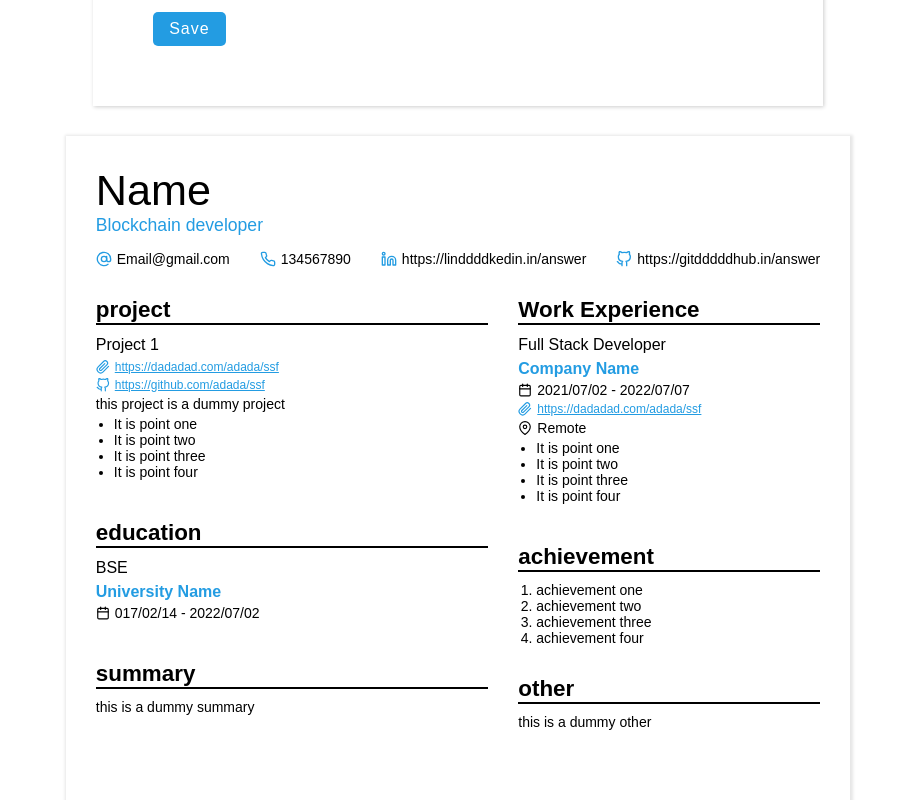
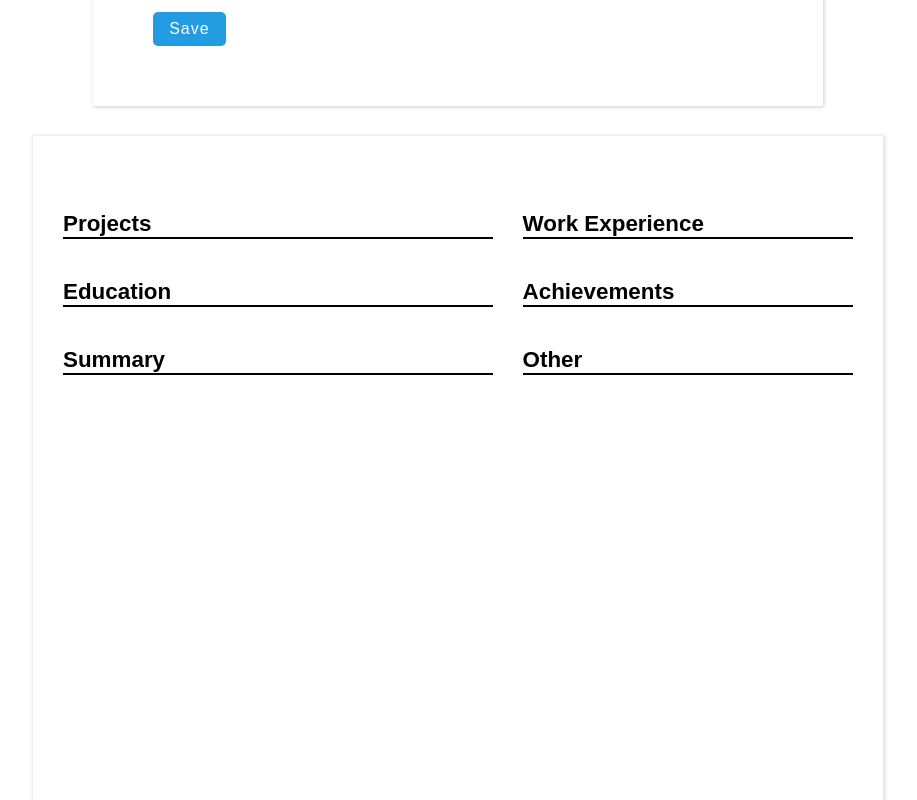
Before and after one commit to Prabodashan/Resume-Builder, a React (Create React App) app: page / in a window 1280 px wide. Shown: the part 1260-2060 px from the top of the page, without its empty margins (182-1099 px from the left). Built offline with nearby package versions, Linux system fonts and the light colour scheme.

Commit message:
added fuction to make resume and download it

```diff
--- a/package.json
+++ b/package.json
@@ -10,6 +10,7 @@
     "react-dom": "^18.2.0",
     "react-feather": "^2.0.10",
     "react-scripts": "5.0.1",
+    "react-to-print": "^2.14.7",
     "web-vitals": "^2.1.4"
   },
   "scripts": {
--- a/src/Components/Body/Body.jsx
+++ b/src/Components/Body/Body.jsx
@@ -1,11 +1,13 @@
-import React, { useEffect, useState } from "react";
+import React, { useRef, useState } from "react";
+import ReactToPrint from "react-to-print";
 import { ArrowDown } from "react-feather";
+
 import Editor from "../Editor/Editor";
 import Resume from "../Resume/Resume";
 
 import styles from "./Body.module.css";
 
-const Body = () => {
+function Body() {
   const colors = ["#239ce2", "#48bb78", "#0bc5ea", "#a0aec0", "#ed8936"];
   const sections = {
     basicInfo: "Basic Info",
@@ -16,6 +18,7 @@ const Body = () => {
     summary: "Summary",
     other: "Other",
   };
+  const resumeRef = useRef();
 
   const [activeColor, setActiveColor] = useState(colors[0]);
   const [resumeInformation, setResumeInformation] = useState({
@@ -56,10 +59,6 @@ const Body = () => {
     },
   });
 
-  useEffect(() => {
-    console.log(resumeInformation);
-  }, [resumeInformation]);
-
   return (
     <div className={styles.container}>
       <p className={styles.heading}>Resume Builder</p>
@@ -69,13 +68,23 @@ const Body = () => {
             <span
               key={item}
               style={{ backgroundColor: item }}
-              className={styles.color}
+              className={`${styles.color} ${
+                activeColor === item ? styles.active : ""
+              }`}
+              onClick={() => setActiveColor(item)}
             />
           ))}
         </div>
-        <button>
-          Download <ArrowDown />
-        </button>
+        <ReactToPrint
+          trigger={() => {
+            return (
+              <button>
+                Download <ArrowDown />
+              </button>
+            );
+          }}
+          content={() => resumeRef.current}
+        />
       </div>
       <div className={styles.main}>
         <Editor
@@ -84,14 +93,14 @@ const Body = () => {
           setInformation={setResumeInformation}
         />
         <Resume
-        // ref={resumeRef}
-        // sections={sections}
-        // information={resumeInformation}
-        // activeColor={activeColor}
+          ref={resumeRef}
+          sections={sections}
+          information={resumeInformation}
+          activeColor={activeColor}
         />
       </div>
     </div>
   );
-};
+}
 
 export default Body;
--- a/src/Components/Editor/Editor.jsx
+++ b/src/Components/Editor/Editor.jsx
@@ -318,6 +318,7 @@ const Editor = (props) => {
         label="Summary"
         placeholder="Enter your objective/summary"
         value={values.summary}
+        inputType="textArea"
         onChange={(event) =>
           setValues((prev) => ({ ...prev, summary: event.target.value }))
         }
@@ -330,6 +331,7 @@ const Editor = (props) => {
       <InputControl
         label="Other"
         placeholder="Enter something"
+        inputType="textArea"
         value={values.other}
         onChange={(event) =>
           setValues((prev) => ({ ...prev, other: event.target.value }))
--- a/src/Components/Resume/Resume.jsx
+++ b/src/Components/Resume/Resume.jsx
@@ -1,4 +1,4 @@
-import React, { useEffect, useState } from "react";
+import React, { forwardRef, useEffect, useRef, useState } from "react";
 import {
   AtSign,
   Calendar,
@@ -8,143 +8,351 @@ import {
   Paperclip,
   Phone,
 } from "react-feather";
+
 import styles from "./Resume.module.css";
 
-const Resume = (props) => {
+const Resume = forwardRef((props, ref) => {
+  const information = props.information;
+  const sections = props.sections;
+  const containerRef = useRef();
+
   const [columns, setColumns] = useState([[], []]);
   const [source, setSource] = useState("");
   const [target, seTarget] = useState("");
 
-  const workExpSection = (
-    <div key={"workexp"} className={`${styles.section} ${styles.workExp}`}>
-      <div className={styles.sectionTitle}>Work Experience</div>
+  const info = {
+    workExp: information[sections.workExp],
+    project: information[sections.project],
+    achievement: information[sections.achievement],
+    education: information[sections.education],
+    basicInfo: information[sections.basicInfo],
+    summary: information[sections.summary],
+    other: information[sections.other],
+  };
+
+  const getFormattedDate = (value) => {
+    if (!value) return "";
+    const date = new Date(value);
+
+    return `${date.getDate()}/${date.getMonth() + 1}/${date.getFullYear()}`;
+  };
+
+  const sectionDiv = {
+    [sections.workExp]: (
+      <div
+        key={"workexp"}
+        draggable
+        onDragOver={() => seTarget(info.workExp?.id)}
+        onDragEnd={() => setSource(info.workExp?.id)}
+        className={`${styles.section} ${
+          info.workExp?.sectionTitle ? "" : styles.hidden
+        }`}
+      >
+        <div className={styles.sectionTitle}>{info.workExp.sectionTitle}</div>
         <div className={styles.content}>
-        <div className={styles.item}>
-          <p className={styles.title}>Full Stack Developer</p>
-          <p className={styles.subTitle}>Company Name</p>
+          {info.workExp?.details?.map((item) => (
+            <div className={styles.item} key={item.title}>
+              {item.title ? (
+                <p className={styles.title}>{item.title}</p>
+              ) : (
+                <span />
+              )}
+              {item.companyName ? (
+                <p className={styles.subTitle}>{item.companyName}</p>
+              ) : (
+                <span />
+              )}
+              {item.certificationLink ? (
+                <a className={styles.link} href={item.certificationLink}>
+                  <Paperclip />
+                  {item.certificationLink}
+                </a>
+              ) : (
+                <span />
+              )}
+              {item.startDate && item.endDate ? (
                 <div className={styles.date}>
-            <Calendar /> 2021/07/02 - 2022/07/07
+                  <Calendar /> {getFormattedDate(item.startDate)}-
+                  {getFormattedDate(item.endDate)}
                 </div>
-          <a href="#" className={styles.link}>
-            <Paperclip /> https://dadadad.com/adada/ssf
-          </a>
+              ) : (
+                <div />
+              )}
+              {item.location ? (
                 <p className={styles.date}>
                   <MapPin /> Remote
                 </p>
+              ) : (
+                <span />
+              )}
+              {item.points?.length > 0 ? (
                 <ul className={styles.points}>
-            <li className={styles.point}>It is point one</li>
-            <li className={styles.point}>It is point two</li>
-            <li className={styles.point}>It is point three</li>
-            <li className={styles.point}>It is point four</li>
+                  {item.points?.map((elem, index) => (
+                    <li className={styles.point} key={elem + index}>
+                      {elem}
+                    </li>
+                  ))}
                 </ul>
+              ) : (
+                <span />
+              )}
+            </div>
+          ))}
         </div>
       </div>
+    ),
+    [sections.project]: (
+      <div
+        key={"project"}
+        draggable
+        onDragOver={() => seTarget(info.project?.id)}
+        onDragEnd={() => setSource(info.project?.id)}
+        className={`${styles.section} ${
+          info.project?.sectionTitle ? "" : styles.hidden
+        }`}
+      >
+        <div className={styles.sectionTitle}>{info.project.sectionTitle}</div>
+        <div className={styles.content}>
+          {info.project?.details?.map((item) => (
+            <div className={styles.item}>
+              {item.title ? (
+                <p className={styles.title}>{item.title}</p>
+              ) : (
+                <span />
+              )}
+              {item.link ? (
+                <a className={styles.link} href={item.link}>
+                  <Paperclip />
+                  {item.link}
+                </a>
+              ) : (
+                <span />
+              )}
+              {item.github ? (
+                <a className={styles.link} href={item.github}>
+                  <GitHub />
+                  {item.github}
+                </a>
+              ) : (
+                <span />
+              )}
+              {item.overview ? (
+                <p className={styles.overview}>{item.overview} </p>
+              ) : (
+                <span />
+              )}
+              {item.points?.length > 0 ? (
+                <ul className={styles.points}>
+                  {item.points?.map((elem, index) => (
+                    <li className={styles.point} key={elem + index}>
+                      {elem}
+                    </li>
+                  ))}
+                </ul>
+              ) : (
+                <span />
+              )}
             </div>
-  );
-  const projectSection = (
-    <div key={"project"} className={`${styles.section} ${styles.project}`}>
-      <div className={styles.sectionTitle}>project</div>
-      <div className={styles.content}>
-        <div className={styles.item}>
-          <p className={styles.title}>Project 1</p>
-          <a href="#" className={styles.link}>
-            <Paperclip /> https://dadadad.com/adada/ssf
-          </a>
-          <a href="#" className={styles.link}>
-            <GitHub /> https://github.com/adada/ssf
-          </a>
-          <p className={styles.overview}>this project is a dummy project </p>
-          <ul className={styles.points}>
-            <li className={styles.point}>It is point one</li>
-            <li className={styles.point}>It is point two</li>
-            <li className={styles.point}>It is point three</li>
-            <li className={styles.point}>It is point four</li>
-          </ul>
+          ))}
         </div>
       </div>
+    ),
+    [sections.education]: (
+      <div
+        key={"education"}
+        draggable
+        onDragOver={() => seTarget(info.education?.id)}
+        onDragEnd={() => setSource(info.education?.id)}
+        className={`${styles.section} ${
+          info.education?.sectionTitle ? "" : styles.hidden
+        }`}
+      >
+        <div className={styles.sectionTitle}>
+          {info.education?.sectionTitle}
         </div>
-  );
-  const educationSection = (
-    <div key={"education"} className={`${styles.section} ${styles.education}`}>
-      <div className={styles.sectionTitle}>education</div>
         <div className={styles.content}>
+          {info.education?.details?.map((item) => (
             <div className={styles.item}>
-          <p className={styles.title}>BSE</p>
-          <p className={styles.subTitle}>University Name</p>
+              {item.title ? (
+                <p className={styles.title}>{item.title}</p>
+              ) : (
+                <span />
+              )}
+              {item.college ? (
+                <p className={styles.subTitle}>Some college name</p>
+              ) : (
+                <span />
+              )}
+              {item.startDate && item.endDate ? (
                 <div className={styles.date}>
-            <Calendar /> 017/02/14 - 2022/07/02
+                  <Calendar /> {getFormattedDate(item.startDate)} -
+                  {getFormattedDate(item.endDate)}
+                </div>
+              ) : (
+                ""
+              )}
+            </div>
+          ))}
+        </div>
+      </div>
+    ),
+    [sections.achievement]: (
+      <div
+        key={"achievement"}
+        draggable
+        onDragOver={() => seTarget(info.achievement?.id)}
+        onDragEnd={() => setSource(info.achievement?.id)}
+        className={`${styles.section} ${
+          info.achievement?.sectionTitle ? "" : styles.hidden
+        }`}
+      >
+        <div className={styles.sectionTitle}>
+          {info.achievement?.sectionTitle}
+        </div>
+        <div className={styles.content}>
+          {info.achievement?.points?.length > 0 ? (
+            <ul className={styles.numbered}>
+              {info.achievement?.points?.map((elem, index) => (
+                <li className={styles.point} key={elem + index}>
+                  {elem}
+                </li>
+              ))}
+            </ul>
+          ) : (
+            <span />
+          )}
+        </div>
+      </div>
+    ),
+    [sections.summary]: (
+      <div
+        key={"summary"}
+        draggable
+        onDragOver={() => seTarget(info.summary?.id)}
+        onDragEnd={() => setSource(info.summary?.id)}
+        className={`${styles.section} ${
+          info.summary?.sectionTitle ? "" : styles.hidden
+        }`}
+      >
+        <div className={styles.sectionTitle}>{info.summary?.sectionTitle}</div>
+        <div className={styles.content}>
+          <p className={styles.overview}>{info.summary?.detail}</p>
+        </div>
+      </div>
+    ),
+    [sections.other]: (
+      <div
+        key={"other"}
+        draggable
+        onDragOver={() => seTarget(info.other?.id)}
+        onDragEnd={() => setSource(info.other?.id)}
+        className={`${styles.section} ${
+          info.other?.sectionTitle ? "" : styles.hidden
+        }`}
+      >
+        <div className={styles.sectionTitle}>{info.other?.sectionTitle}</div>
+        <div className={styles.content}>
+          <p className={styles.overview}>{info?.other?.detail}</p>
+        </div>
+      </div>
+    ),
+  };
+
+  const swapSourceTarget = (source, target) => {
+    if (!source || !target) return;
+    const tempColumns = [[...columns[0]], [...columns[1]]];
+
+    let sourceRowIndex = tempColumns[0].findIndex((item) => item === source);
+    let sourceColumnIndex = 0;
+    if (sourceRowIndex < 0) {
+      sourceColumnIndex = 1;
+      sourceRowIndex = tempColumns[1].findIndex((item) => item === source);
+    }
+
+    let targetRowIndex = tempColumns[0].findIndex((item) => item === target);
+    let targetColumnIndex = 0;
+    if (targetRowIndex < 0) {
+      targetColumnIndex = 1;
+      targetRowIndex = tempColumns[1].findIndex((item) => item === target);
+    }
+
+    const tempSource = tempColumns[sourceColumnIndex][sourceRowIndex];
+    tempColumns[sourceColumnIndex][sourceRowIndex] =
+      tempColumns[targetColumnIndex][targetRowIndex];
+
+    tempColumns[targetColumnIndex][targetRowIndex] = tempSource;
+
+    setColumns(tempColumns);
+  };
+
+  useEffect(() => {
+    setColumns([
+      [sections.project, sections.education, sections.summary],
+      [sections.workExp, sections.achievement, sections.other],
+    ]);
+  }, []);
+
+  useEffect(() => {
+    swapSourceTarget(source, target);
+  }, [source]);
+
+  useEffect(() => {
+    const container = containerRef.current;
+    if (!props.activeColor || !container) return;
+
+    container.style.setProperty("--color", props.activeColor);
+  }, [props.activeColor]);
+
+  return (
+    <div ref={ref}>
+      <div ref={containerRef} className={styles.container}>
+        <div className={styles.header}>
+          <p className={styles.heading}>{info.basicInfo?.detail?.name}</p>
+          <p className={styles.subHeading}>{info.basicInfo?.detail?.title}</p>
+
+          <div className={styles.links}>
+            {info.basicInfo?.detail?.email ? (
+              <a className={styles.link} type="email">
+                <AtSign /> {info.basicInfo?.detail?.email}
+              </a>
+            ) : (
+              <span />
+            )}
+            {info.basicInfo?.detail?.phone ? (
+              <a className={styles.link}>
+                <Phone /> {info.basicInfo?.detail?.phone}
+              </a>
+            ) : (
+              <span />
+            )}
+            {info.basicInfo?.detail?.linkedin ? (
+              <a className={styles.link}>
+                <Linkedin /> {info.basicInfo?.detail?.linkedin}
+              </a>
+            ) : (
+              <span />
+            )}
+            {info.basicInfo?.detail?.github ? (
+              <a className={styles.link}>
+                <GitHub /> {info.basicInfo?.detail?.github}
+              </a>
+            ) : (
+              <span />
+            )}
+          </div>
+        </div>
+
+        <div className={styles.main}>
+          <div className={styles.col1}>
+            {columns[0].map((item) => sectionDiv[item])}
+          </div>
+          <div className={styles.col2}>
+            {columns[1].map((item) => sectionDiv[item])}
           </div>
         </div>
       </div>
     </div>
   );
-  const achievementSection = (
-    <div
-      key={"achievement"}
-      className={`${styles.section} ${styles.achievement}`}
-    >
-      <div className={styles.sectionTitle}>achievement</div>
-      <div className={styles.content}>
-        <ul className={styles.numbered}>
-          <li>achievement one</li>
-          <li>achievement two</li>
-          <li>achievement three</li>
-          <li>achievement four</li>
-        </ul>
-      </div>
-    </div>
-  );
-  const summarySection = (
-    <div key={"summary"} className={`${styles.section} ${styles.summary}`}>
-      <div className={styles.sectionTitle}>summary</div>
-      <div className={styles.content}>
-        <div className={styles.overview}>this is a dummy summary </div>
-      </div>
-    </div>
-  );
-  const otherSection = (
-    <div key={"other"} className={`${styles.section} ${styles.other}`}>
-      <div className={styles.sectionTitle}>other</div>
-      <div className={styles.content}>
-        <div className={styles.overview}>this is a dummy other </div>
-      </div>
-    </div>
-  );
-
-  useEffect(() => {
-    setColumns([
-      [projectSection, educationSection, summarySection],
-      [workExpSection, achievementSection, otherSection],
-    ]);
-  }, []);
-
-  return (
-    <div className={styles.container}>
-      <div className={styles.header}>
-        <p className={styles.heading}>Name</p>
-        <p className={styles.subHeading}>Blockchain developer</p>
-
-        <div className={styles.links}>
-          <a className={styles.link}>
-            <AtSign /> Email@gmail.com
-          </a>
-          <a className={styles.link}>
-            <Phone /> 134567890
-          </a>
-          <a className={styles.link}>
-            <Linkedin /> https://linddddkedin.in/answer
-          </a>
-          <a className={styles.link}>
-            <GitHub /> https://gitdddddhub.in/answer
-          </a>
-        </div>
-      </div>
-      <div className={styles.main}>
-        <div className={styles.col1}>{columns[0]}</div>
-        <div className={styles.col2}>{columns[1]}</div>
-      </div>
-    </div>
-  );
-};
+});
 
 export default Resume;
--- a/src/Components/Resume/Resume.module.css
+++ b/src/Components/Resume/Resume.module.css
@@ -34,8 +34,9 @@
   margin-top: 15px;
   display: flex;
   gap: 30px;
-  flex-wrap: nowrap;
+  flex-wrap: wrap;
   row-gap: 10px;
+  justify-content: space-between;
 }
 
 .header .link {
```
Also changed, not shown: src/Components/Header/Header.module.css (+8 -0 lines), src/Components/InputControl/InputControl.jsx (+6 -2 lines), src/Components/InputControl/InputControl.module.css (+7 -1 lines), 1 other file (tests, documents, lock files or other folders). Lines whose indentation alone changed are shown as unchanged.
